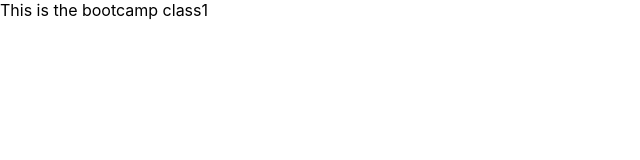
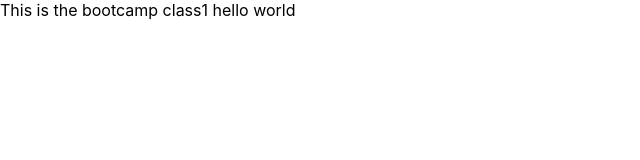
Before and after one commit to EhteshamAK/reactclass001, a React (Create React App) app: page / in a window 1280 px wide. Shown: the top 160 px of the page, without its empty margins (0-640 px from the left). Built offline with nearby package versions, Linux system fonts and the light colour scheme.

Commit message:
added statemnt

```diff
--- a/src/App.js
+++ b/src/App.js
@@ -5,7 +5,7 @@ function App() {
   return (
     <div >
      This is the bootcamp class1
-
+     hello world
     </div>
   );
 }
```
Also changed, not shown: 1 other file (tests, documents, lock files or other folders).
